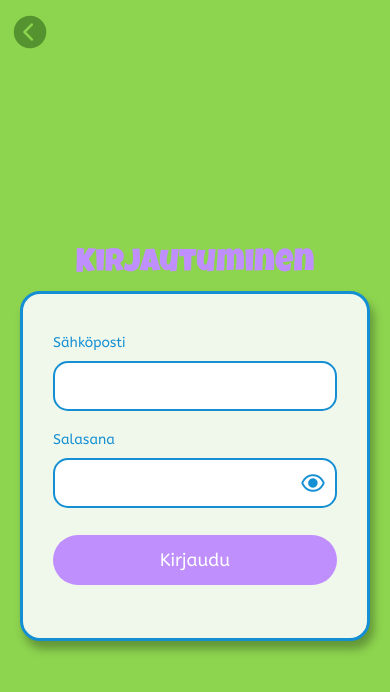
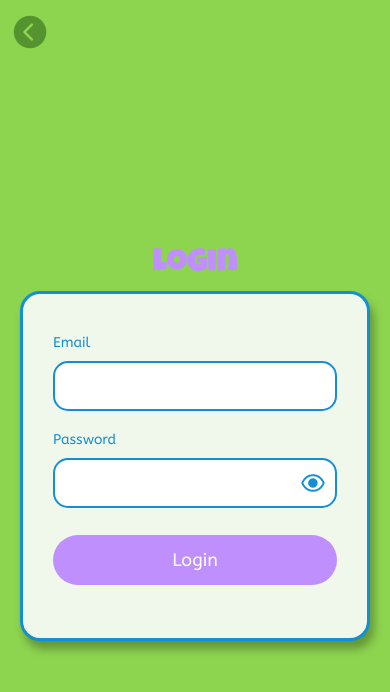
Before and after one commit to irensula/4langs-app-frontend, a React Native app: screen /Login in a window 390 px wide. Shown: the top 692 px of the page. Built offline with nearby package versions, Linux system fonts and the light colour scheme; no server answers.

Commit message:
production build and Google Play release

```diff
--- a/eas.json
+++ b/eas.json
@@ -20,7 +20,7 @@
       },
       "autoIncrement": true,
       "env": {
-        "API_BASE": "https://4langs-app-production.up.railway.app"
+        "API_BASE": "https://study-languages.up.railway.app"
       }
     }
   },
--- a/screens/LoginScreen.js
+++ b/screens/LoginScreen.js
@@ -70,7 +70,7 @@ const Login = ({ navigation }) => {
       </View>
 
       <View style={layout.mainContainer}>
-        <Text style={textStyles.title}>Kirjautuminen</Text>
+        <Text style={textStyles.title}>Login</Text>
 
         {message ? (
             <View style={{ minHeight: 50 }}>
@@ -80,7 +80,7 @@ const Login = ({ navigation }) => {
 
         <View style={[layout.formContainer, layout.shadowStyle]}>
 
-          <Text style={textStyles.label}>Sähköposti</Text>
+          <Text style={textStyles.label}>Email</Text>
           <TextInput
             style={[
               layout.input,
@@ -97,7 +97,7 @@ const Login = ({ navigation }) => {
             }}
             onBlur={() => setUsernameFocused(false)}
           />
-          <Text style={textStyles.label}>Salasana</Text>
+          <Text style={textStyles.label}>Password</Text>
 
           <View style={[
               layout.input,
@@ -128,7 +128,7 @@ const Login = ({ navigation }) => {
           </View>
           <View style={layout.center}>
             <Pressable onPress={handleLogin} style={layout.formButton}>
-              <Text style={textStyles.formButtonText}>Kirjaudu</Text>
+              <Text style={textStyles.formButtonText}>Login</Text>
             </Pressable>
           </View>
         </View>
--- a/screens/RegisterScreen.js
+++ b/screens/RegisterScreen.js
@@ -16,6 +16,7 @@ import MessageBox from "../components/MessageBox";
 import AvatarPicker from "../components/AvatarPicker";
 import AntDesign from '@expo/vector-icons/AntDesign';
 import { layout, textStyles, colors } from "../constants/layout";
+import Constants from "expo-constants";
 import { api } from "../utils/apiClient";
 
 const RegisterScreen = ({ navigation }) => {
@@ -123,7 +124,7 @@ const RegisterScreen = ({ navigation }) => {
 
       <View style={layout.mainContainer}>
 
-        <Text style={textStyles.title}>Rekisteröityminen</Text>
+        <Text style={textStyles.title}>Register</Text>
 
         {/* message box */}
         {message ? (
@@ -134,7 +135,7 @@ const RegisterScreen = ({ navigation }) => {
 
         <View style={[layout.formContainer, layout.shadowStyle]}>
           {/* login input */}
-          <Text style={textStyles.label}>Käyttäjätunnus</Text>
+          <Text style={textStyles.label}>Username</Text>
           <TextInput
             value={userdata.username}
             onChangeText={(text) => handleChange("username", text)}
@@ -143,7 +144,7 @@ const RegisterScreen = ({ navigation }) => {
           {errors.username && <Text style={styles.errorText}>{errors.username}</Text>}
 
           {/* email input */}
-          <Text style={textStyles.label}>Sähköposti</Text>
+          <Text style={textStyles.label}>Email</Text>
           <TextInput
             value={userdata.email}
             onChangeText={(text) => handleChange("email", text)}
@@ -199,7 +200,7 @@ const RegisterScreen = ({ navigation }) => {
 
           {/* choose avatar */}
           <View style={[layout.center, { paddingVertical: 20 }]}>
-            <Text style={textStyles.label}>Valitse kuva</Text>
+            <Text style={textStyles.label}>Choose avatar</Text>
             <AvatarPicker
               avatars={avatars}
               selectedAvatar={userdata.avatar_id}
@@ -226,11 +227,11 @@ const RegisterScreen = ({ navigation }) => {
               }}
               color={privacyAccepted ? colors.darkblue : undefined}
             />
-            <Text>Hyväksyn {" "}
+            <Text>I accept {" "}
               <Text style={{ color: colors.darkblue, textDecorationLine: 'underline', fontWeight: "600" }} onPress={() => Linking.openURL(
                 "https://irensula.github.io/privacy_policy/"
               )}>
-                tietosuojaselosteen
+                privacy policy
               </Text>
             </Text>
           </View>
@@ -241,7 +242,9 @@ const RegisterScreen = ({ navigation }) => {
             <Text style={textStyles.formButtonText}>Register</Text>
           </Pressable>
         </View>
+        <Text style={{color: colors.secondary, paddingVertical: 20}}>API: {Constants.expoConfig?.extra?.API_BASE ?? "undefined"}</Text>
       </View>
+
     </ScrollView>
   );
 };
```
Also changed, not shown: 17 other files (tests, documents, lock files or other folders).
